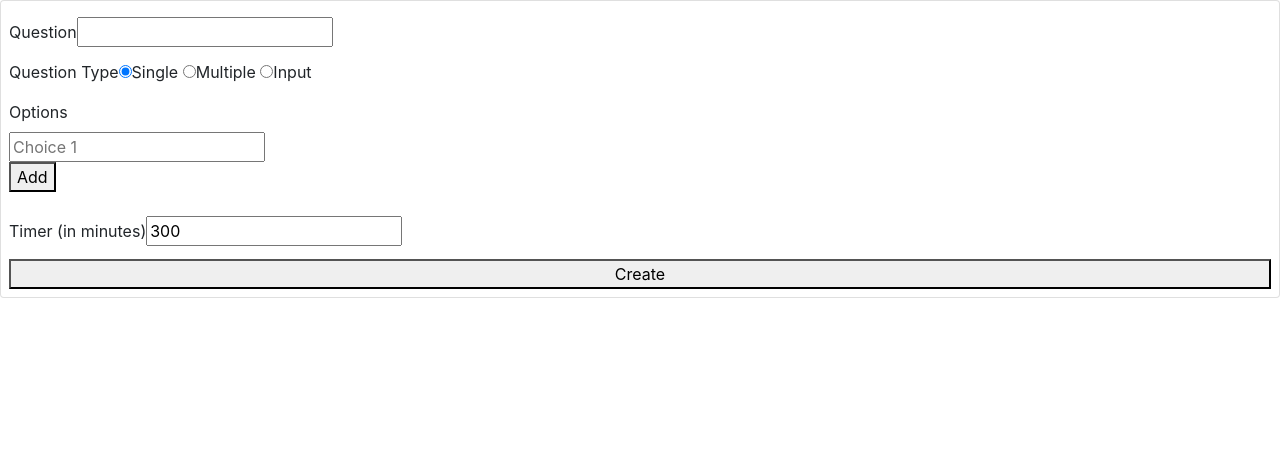
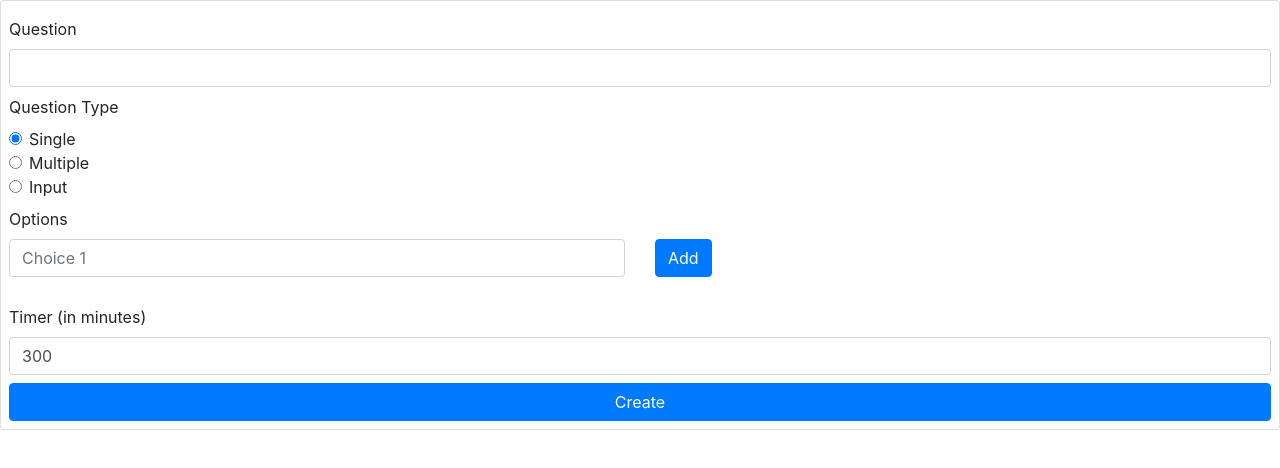
Before and after one commit to firecrust17/quick-poll, an Angular app in the folder quick-poll/: page /new in a window 1280 px wide. Shown: the top 468 px of the page. Built offline with nearby package versions, Linux system fonts and the light colour scheme; sample sign-in values are in the browser's storage.

Commit message:
new poll ui

```diff
--- a/quick-poll/src/app/poll-module/new-poll/new-poll.component.html
+++ b/quick-poll/src/app/poll-module/new-poll/new-poll.component.html
@@ -4,14 +4,23 @@
 
 			<div class="col-12 mb-2">
 				<label>Question</label>
-				<input type="text" formControlName="question">
+				<input class="form-control" type="text" formControlName="question">
 			</div>
 
 			<div class="col-12 mb-2">
 				<label>Question Type</label>
-				<input type="radio" formControlName="question_type" value="single" (click)="add_option('one')">Single
-				<input type="radio" formControlName="question_type" value="multiple" (click)="add_option('one')">Multiple
-				<input type="radio" formControlName="question_type" value="input" (click)="clear_options()">Input
+				<div class="form-check">
+					<input class="form-check-input" type="radio" formControlName="question_type" value="single" (click)="add_option('one')">
+					<label class="form-check-label">Single</label>
+				</div>
+				<div class="form-check">
+					<input class="form-check-input" type="radio" formControlName="question_type" value="multiple" (click)="add_option('one')">
+					<label class="form-check-label">Multiple</label>
+				</div>
+				<div class="form-check">
+					<input class="form-check-input" type="radio" formControlName="question_type" value="input" (click)="clear_options()">
+					<label class="form-check-label">Input</label>
+				</div>
 			</div>
 
 			<div *ngIf="poll_data_payload.get('question_type').value != 'input'" class="col-12 mb-2">
@@ -19,12 +28,16 @@
 				<div formArrayName="options">
 					<div *ngFor="let option of poll_data_payload.get('options')['controls']; let i = index">
 						<form [formGroup]="option">
-							<div>
-            					<input id="contact_data{{i}}" type="text" formControlName="option" placeholder="Choice {{i+1}}">
+							<div class="row mb-1">
+								<div class="col-6">
+	            					<input class="form-control" id="contact_data{{i}}" type="text" formControlName="option" placeholder="Choice {{i+1}}">
+								</div>
+								<div class="col-6">
+									<button class="btn btn-primary mr-2" (click)="add_option()">Add</button>
+									<button class="btn btn-primary mr-2" *ngIf="formArray.length != 1" (click)="remove_option(i)">Remove</button>
+								</div>
 							</div>
 						</form>
-						<button (click)="add_option()">Add</button>
-						<button *ngIf="formArray.length != 1" (click)="remove_option(i)">remove</button>
 					</div>
 				</div>
 			</div>
@@ -41,12 +54,12 @@
 
 			<div class="col-12 mb-2">
 				<label>Timer (in minutes)</label>
-				<input type="number" formControlName="timer">
+				<input class="form-control" type="number" formControlName="timer">
 			</div>
 
 		</div>
 
-		<button>Create</button>
+		<button class="btn btn-primary">Create</button>
 
 	</div>
 
```
